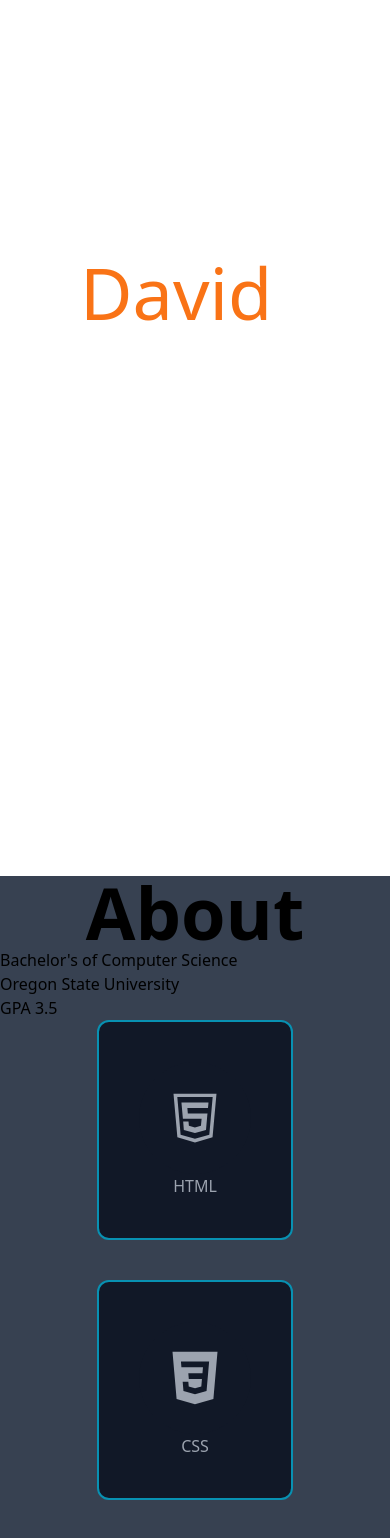
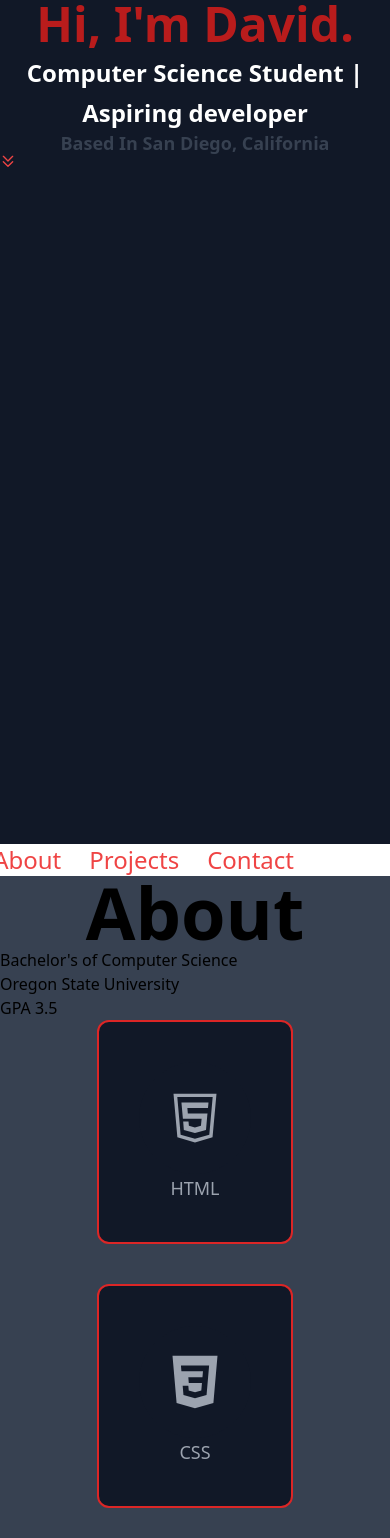
Before and after one commit to DavidGurovich/my-portfolio, a React (Create React App) app: page / in a window 390 px wide. Shown: the top 1538 px of the page. Built offline with nearby package versions, Linux system fonts and the light colour scheme.

Commit message:
home page is now mobile friendly, size adjusted

```diff
--- a/package.json
+++ b/package.json
@@ -7,6 +7,7 @@
     "@testing-library/jest-dom": "^5.16.5",
     "@testing-library/react": "^13.4.0",
     "@testing-library/user-event": "^13.5.0",
+    "aos": "^2.3.4",
     "ionicons": "^6.1.1",
     "react": "^18.2.0",
     "react-dom": "^18.2.0",
--- a/src/components/About.jsx
+++ b/src/components/About.jsx
@@ -1,14 +1,19 @@
-import React from 'react';
+import React, {useEffect} from 'react';
 import {AiOutlineHtml5} from 'react-icons/ai'
 import {IoLogoCss3} from 'react-icons/io'
 import {IoLogoJavascript} from 'react-icons/io'
 import {FaGitAlt} from 'react-icons/fa'
 import {FaReact} from 'react-icons/fa'
-
+import AOS from 'aos';
+import 'aos/dist/aos.css';
 
 
 
 function About() {
+    useEffect(() => {
+        AOS.init();
+      }, [])
+
     const skills = [
         {
             logo: <AiOutlineHtml5/>,
@@ -43,24 +48,21 @@ function About() {
               <h4> Bachelor's of Computer Science </h4>
               <h4> Oregon State University </h4>
               <p> GPA 3.5 </p>
-              <ion-icon name="logo-html5"></ion-icon>
+
 
             </div>
-            <div className='flex flex-wrap items-center justify-center gap-10'>
+            <div data-aos="fade-up" className='flex flex-wrap items-center justify-center gap-10'>
                 {skills?.map((skill, i) => (
                     <div
                     key={i}
-                    className="text-gray-400 border-2 group border-cyan-600 relative min-w-[10rem] max-w-[16rem] bg-gray-900 p-10 rounded-xl"
+                    className="text-gray-400 border-2 group border-red-600 relative min-w-[10rem] max-w-[16rem] bg-gray-900 p-10 rounded-xl"
                     >
-                        <div className="text-6xl w-28 h-28 bg-gray-900 rounded-full flex items-center justify-center group-hover:text-cyan-600">
+                        <div className="text-6xl w-28 h-28 bg-gray-900 rounded-full flex items-center justify-center group-hover:text-red-600">
                             {skill.logo}
                         </div>
-
-                        <p className='text-center'>{skill.title}</p>
+                        <p className='md:text-2xl text-lg text-center'>{skill.title}</p>
                     </div>
-                ))
-
-                }
+                ))}
 
             </div>
 
--- a/src/components/Home.jsx
+++ b/src/components/Home.jsx
@@ -1,23 +1,36 @@
-import React from 'react'
-import backGround from '../images/spaceBackground.jpg'
+import React, {useEffect} from 'react'
 import {HiOutlineChevronDoubleDown} from 'react-icons/hi'
+import AOS from 'aos';
+import 'aos/dist/aos.css';
+
 function Home() {
+
+  useEffect(() => {
+    AOS.init();
+  }, [])
+
   return (
-    <div
+    <section
     id = "home"
-    className='w-screen p-20 h-screen flex justify-center '>
+    className='bg-gray-900 min-h-screen flex md:flex-row flex-col items-center'>
 
-      <div className='flex flex-col justify-center items-center text-4xl text-white'>
-        <h1 className='text-7xl'>Hello, I'm <span className='text-orange-500'>David</span>.</h1>
-        <p className='pt-4'> Computer Science Student |  Aspiring Developer</p>
-        <p className='pt-4'> Based in San Diego, California</p>
-        <a href="#about" className='pt-4'>
+      <div className='flex-1'>
+        <div className='md:text-left text-center md:ml-10'>
+          <h1 className='text-white font-bold md:text-5xl md:leading-normal text-2xl leading-10'>
+              <span className='md:text-6xl text-5xl text-red-700 '>Hi, I'm David.</span>
+              <br/>
+              Computer Science Student | Aspiring developer
+          </h1>
+          <h4 className ="font-bold text-gray-700 md:leading-normal leading-5 md:text-2xl text-lg"> Based In San Diego, California </h4>
+        </div>
+
+        <a href="#about" className='text-red-500 pt-4'>
 
           <HiOutlineChevronDoubleDown/>
         </a>
       </div>
 
-    </div>
+    </section>
   )
 }
 
--- a/src/components/NavBar.jsx
+++ b/src/components/NavBar.jsx
@@ -15,7 +15,7 @@ function NavBar() {
   //   )
   // }
   return (
-    <nav className=' text-white sticky top-0 left-0 right-0'>
+    <nav className=' text-red-500 sticky top-0 left-0 right-0'>
         <ul className='flex flex-row justify-end mr-10 space-x-7 text-2xl pr-14'>
 
               <a href="#home">Home</a>
--- a/src/components/Projects.jsx
+++ b/src/components/Projects.jsx
@@ -1,6 +1,8 @@
 import React from 'react'
 
 function Projects() {
+
+
   return (
     <div className='w-screen h-screen' id='projects'>
         <h1 className='text-center text-5xl'>Projects</h1>
```
Also changed, not shown: 1 other file (tests, documents, lock files or other folders).
